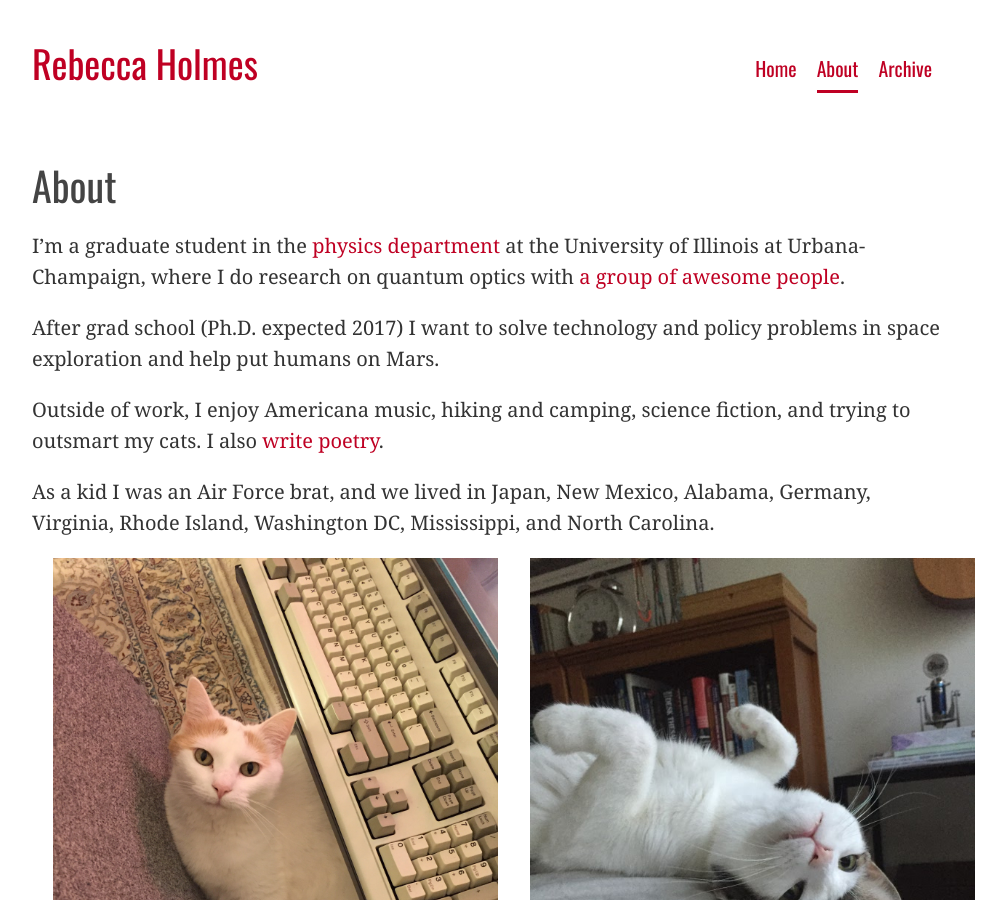
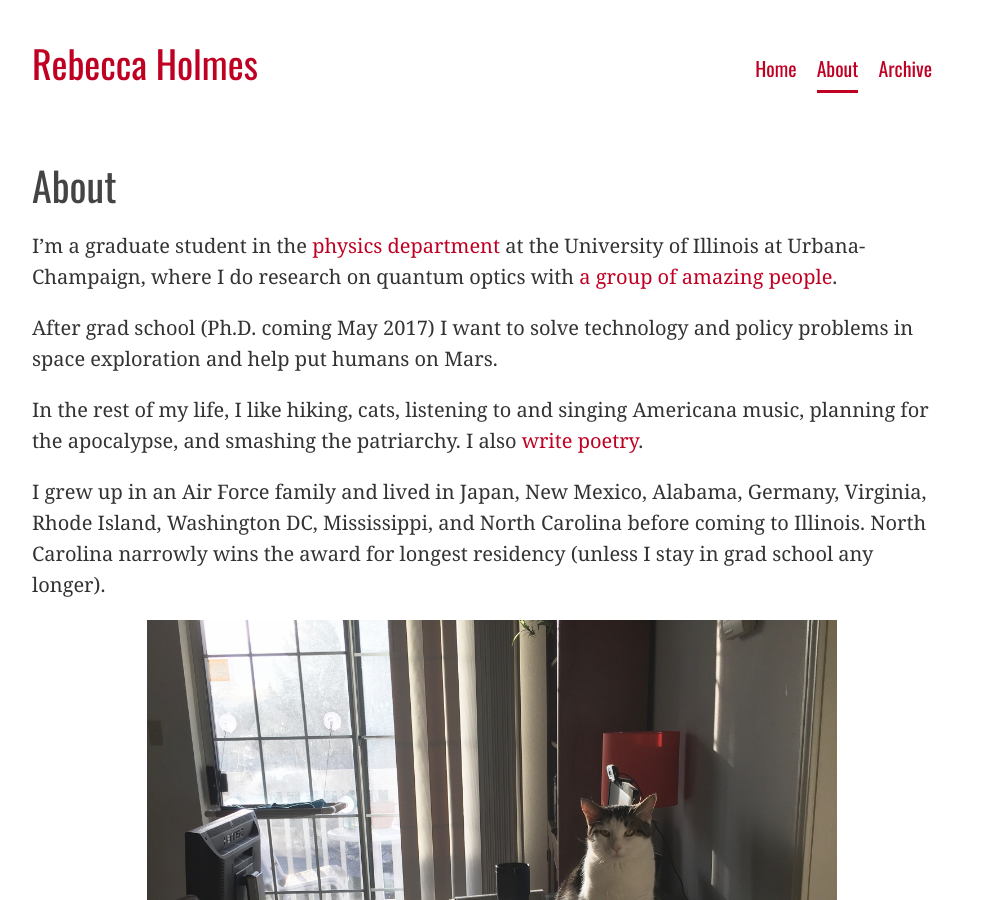
Before and after one commit to piscisvolans/piscisvolans.github.io, a Jekyll site: the page built from about.md, in a window 1280 px wide and 900 px high. Shown: the whole window, without its empty margins (148-1154 px from the left). Built offline with Jekyll 4.4.1, drawn with Linux system fonts in a browser that asks for light colours; nearby versions of some CDN libraries; some web fonts are replaced; comment, search, counter and statistics services are not loaded.

Commit message:
Update about page text and new cat picture

```diff
--- a/about.md
+++ b/about.md
@@ -3,35 +3,25 @@ layout: page
 title: "About"
 ---
 
-I'm a graduate student in the [physics department](http://physics.illinois.edu/) at the University of Illinois at Urbana-Champaign, where I do research on quantum optics with [a group of awesome people](http://research.physics.illinois.edu/QI/Photonics/).
+I'm a graduate student in the [physics department](http://physics.illinois.edu/) at the University of Illinois at Urbana-Champaign, where I do research on quantum optics with [a group of amazing people](http://research.physics.illinois.edu/QI/Photonics/).
 
-After grad school (Ph.D. expected 2017) I want to solve technology and policy problems in space exploration and help put humans on Mars.
+After grad school (Ph.D. coming May 2017) I want to solve technology and policy problems in space exploration and help put humans on Mars.
 
-Outside of work, I enjoy Americana music, hiking and camping, science fiction, and trying to outsmart my cats. I also [write poetry]({{ site.baseurl }}/poetry/).
+In the rest of my life, I like hiking, cats, listening to and singing Americana music, planning for the apocalypse, and smashing the patriarchy. I also [write poetry]({{ site.baseurl }}/poetry/).
 
-As a kid I was an Air Force brat, and we lived in Japan, New Mexico, Alabama, Germany, Virginia, Rhode Island, Washington DC, Mississippi, and North Carolina.
+I grew up in an Air Force family and lived in Japan, New Mexico, Alabama, Germany, Virginia, Rhode Island, Washington DC, Mississippi, and North Carolina before coming to Illinois. North Carolina narrowly wins the award for longest residency (unless I stay in grad school any longer).
 
-<div class="about">
-<div class="container">
-	<div class="row row-centered">
 
-		<div class="col-md-6 col-centered">
+<center>
+<img class="img-responsive" width="75%" src="{{ site.baseurl }}/public/img/astrid-and-niels.jpg">
 
-			<img class="img-responsive" src="{{ site.baseurl }}/public/img/astrid3.jpg">
+<p>
+<br>
+Astrid (left) and Niels (right).
+</p>
+<br>
+</center>
 
-		</div>
-		<div class="col-md-6 col-centered">
-
-			<img class="img-responsive" src="{{ site.baseurl }}/public/img/niels.jpg">
-
-		</div>
-
-	</div>
-	<div class="row row-centered">
-	<div class="caption">Astrid (left) and Niels (right).<br><br></div>
-	</div>
-</div>
-</div>
 
 You can follow me on Twitter at [@rebeccaholmes](https://twitter.com/rebeccaholmes).
 
```
Also changed, not shown: public/img/astrid-and-niels.jpg (added).
